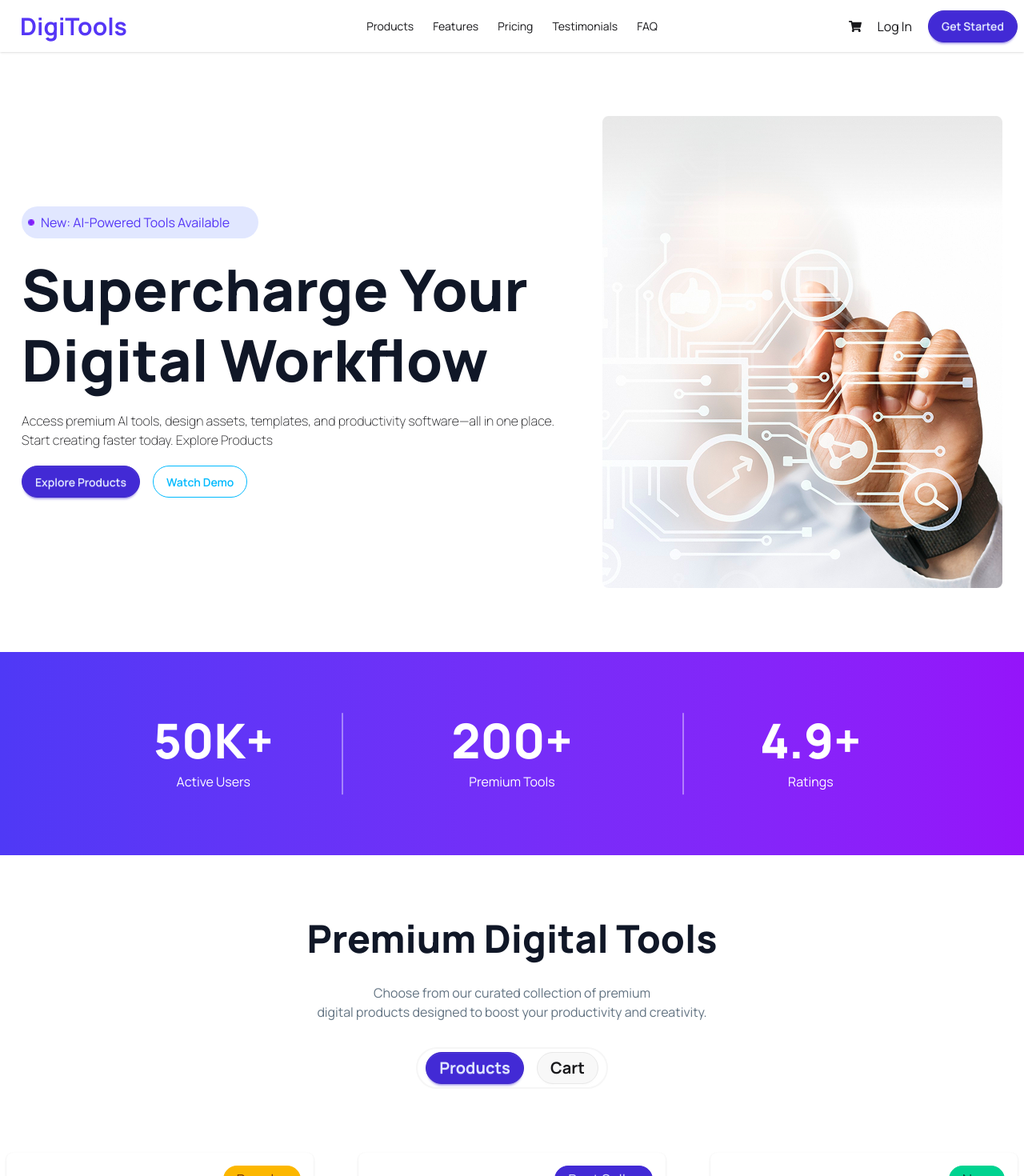
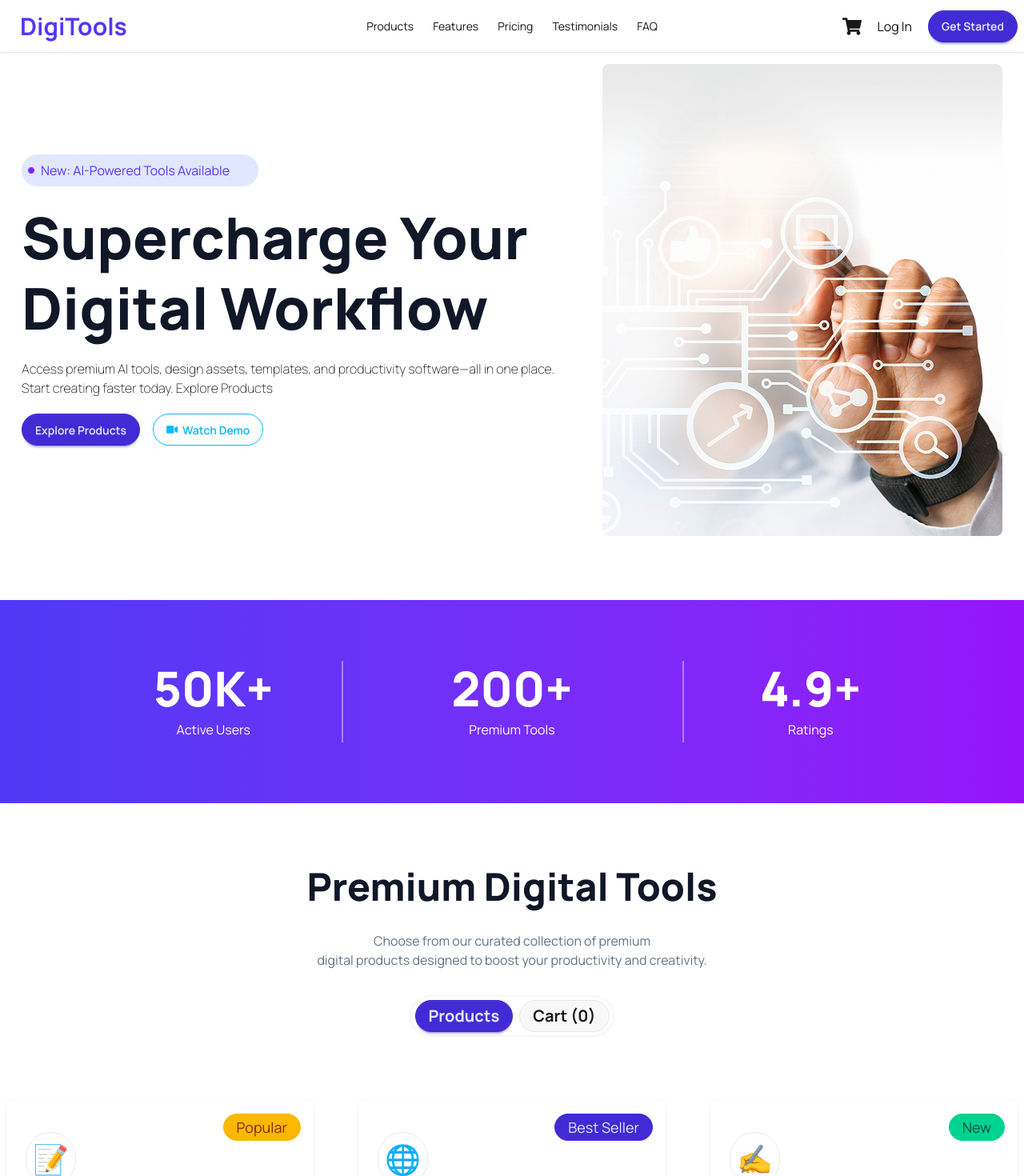
Before and after one commit to mohsin6862/Digi-tools, a React (Vite) app: page / in a window 1280 px wide. Shown: the top 1470 px of the page at 80% size. Built offline with nearby package versions, Linux system fonts and the light colour scheme.

Commit message:
All functionality done

```diff
--- a/src/App.jsx
+++ b/src/App.jsx
@@ -4,7 +4,7 @@ import Navbar from './Components/Navbar/Navbar'
 import { ToastContainer } from 'react-toastify'
 import Showcase from './Components/Showcase/Showcase'
 import DigitalTools from './Components/DigitalTools/DigitalTools'
-import { Suspense } from 'react'
+import { Suspense, useState } from 'react'
 import GetStarted from './Components/GetStarted/GetStarted'
 import Pricing from './Components/Pricing/Pricing'
 import Transform from './Components/Transform/Transform'
@@ -13,16 +13,17 @@ import Footer from './Components/Footer/Footer'
 function App() {
 const productsPromise = fetch('products.json')
 .then(res=> res.json())
+ const [cart,setCart]=useState([]);
   return (
     <>
      <div className='max-w-7xl mx-auto'>
-      <Navbar></Navbar>
+      <Navbar cart={cart} ></Navbar>
       <Banner></Banner>
      </div>
      <Showcase></Showcase>
      <div className='max-w-7xl mx-auto'>
       <Suspense fallback={<span className="loading loading-bars loading-xl"></span>}>
-        <DigitalTools productsPromise={productsPromise}></DigitalTools>
+        <DigitalTools productsPromise={productsPromise} cart={cart} setCart={setCart}></DigitalTools>
       </Suspense>
       <GetStarted></GetStarted>
       <Pricing></Pricing>
--- a/src/Components/Banner/Banner.jsx
+++ b/src/Components/Banner/Banner.jsx
@@ -1,6 +1,7 @@
 import React from "react";
 import bannerImg from '../../assets/products/banner.png'
 import circleImg from '../../assets/products/Rectangle 4.png'
+import { FaVideo } from "react-icons/fa";
 const Banner = () => {
   return (
     <div className="my-20 md:flex justify-items-center  items-center justify-around">
@@ -19,7 +20,7 @@ const Banner = () => {
         </p>
         <div className="space-x-4 text-center lg:text-left">
             <button className="btn btn-primary rounded-3xl">Explore Products</button>
-            <button className="btn btn-outline btn-info rounded-3xl">Watch Demo</button>
+            <button className="btn btn-outline btn-info rounded-3xl"><FaVideo></FaVideo> Watch Demo</button>
         </div>
       </div>
 
--- a/src/Components/Cart/Cart.jsx
+++ b/src/Components/Cart/Cart.jsx
@@ -1,5 +1,6 @@
 import React from 'react';
 import { FaFacebook } from 'react-icons/fa';
+import { toast } from 'react-toastify';
 
 const Cart = ({ cart, setCart }) => {
 
@@ -7,8 +8,17 @@ const Cart = ({ cart, setCart }) => {
 
     const handleRemove = (id) => {
         const remaining = cart.filter(item => item.id !== id);
+        toast.warn("Removed Successfully")
         setCart(remaining);
     };
+    const handleCheckOut =()=>{
+        if(cart.length==0){
+            toast.error('Your Cart is Empty')
+            return
+        }
+        setCart([]);
+        toast("Thanks for your Purchase")
+    }
 
     return (
         <div className='border border-[rgb(246,246,246)] p-10 bg-base-200 my-20 rounded-2xl'>
@@ -52,7 +62,7 @@ const Cart = ({ cart, setCart }) => {
                 <h3 className='font-bold text-xl'>${total}</h3>
             </div>
 
-            <button className='btn btn-primary w-full rounded-3xl mt-4'>
+            <button onClick={()=>{handleCheckOut()}} className='btn btn-primary w-full rounded-3xl mt-4'>
                 Proceed to Checkout
             </button>
 
--- a/src/Components/DigitalTools/DigitalTools.jsx
+++ b/src/Components/DigitalTools/DigitalTools.jsx
@@ -2,20 +2,20 @@ import React, { use, useState } from 'react';
 import ProductCard from '../ProductCard/ProductCard';
 import Cart from '../Cart/Cart';
 
-const DigitalTools = ({productsPromise}) => {
+const DigitalTools = ({productsPromise,cart,setCart}) => {
     const products = use(productsPromise)
     // console.log(products)
     const [toggle,setToggle]=useState('product');
-    const [cart,setCart]=useState([]);
+
     console.log(toggle)
     return (
         <div className='my-20'>
             <div className='text-center space-y-8'>
                 <h1 className='text-[#101727] text-5xl font-extrabold'>Premium Digital Tools</h1>
                 <p className='text-[#627382]'>Choose from our curated collection of premium <br /> digital products designed to boost your productivity and creativity.</p>
-                <div className='border-2 p-1 rounded-4xl w-60 mx-auto border-[#F6F6F6] space-x-4'>
+                <div className='border-2 p-1 rounded-4xl w-64 mx-auto border-[#F6F6F6] space-x-2'>
                     <button onClick={()=>{setToggle('product')}} className={`${toggle==='product'? "btn-primary" :'' } btn font-bold rounded-3xl text-xl `}>Products</button>
-                    <button onClick={()=>{setToggle('cart')}} className={`${toggle==='cart'? "btn-primary":''} btn font-bold rounded-3xl text-xl `}>Cart</button>
+                    <button onClick={()=>{setToggle('cart')}} className={`${toggle==='cart'? "btn-primary":''} btn font-bold rounded-3xl text-xl `}>Cart ({cart.length})</button>
                 </div>
             </div>
          {
--- a/src/Components/Navbar/Navbar.jsx
+++ b/src/Components/Navbar/Navbar.jsx
@@ -1,9 +1,9 @@
 import React from 'react';
 import { FaShoppingCart } from 'react-icons/fa';
 
-const Navbar = () => {
+const Navbar = ({cart}) => {
     return (
-         <div className="navbar bg-base-100 shadow-sm ">
+         <div className="navbar bg-base-100 shadow-sm fixed top-0 left-0 w-full z-50">
   <div className="navbar-start ">
     <div className="dropdown">
       <div tabIndex={0} role="button" className="btn btn-ghost lg:hidden">
@@ -31,8 +31,21 @@ const Navbar = () => {
     </ul>
   </div>
   <div className="navbar-end space-x-5">
-    <FaShoppingCart></FaShoppingCart>
-     <a>Log In</a>
+    <div className="relative cursor-pointer">
+
+                    <FaShoppingCart className="text-2xl" />
+
+                    {/* Badge */}
+                    {
+                        cart.length > 0 && (
+                            <span className="absolute -top-2 -right-2 bg-error text-white text-xs w-5 h-5 flex items-center justify-center rounded-full">
+                                {cart.length}
+                            </span>
+                        )
+                    }
+
+                </div>
+     <a>Log In </a>
     <a className="btn btn-primary rounded-3xl">Get Started</a>
   </div>
 </div>
--- a/src/Components/ProductCard/ProductCard.jsx
+++ b/src/Components/ProductCard/ProductCard.jsx
@@ -1,15 +1,24 @@
-import React from "react";
+import React, { useState } from "react";
 import { toast } from "react-toastify";
 
-const ProductCard = ({ product,cart,setCart }) => {
+const ProductCard = ({ product, cart, setCart }) => {
   // console.log(product);
   const { name, price, description, period, tag, tagType, features, icon } =
     product;
-    const handleBuyNow =(product)=>{
-      // console.log("BuyNow Button clicked",product)
-      setCart([...cart,product])
-      toast.success(`${product.name} is successfully added to cart`)
+    const [added,setAdded]=useState(false)
+  const handleBuyNow = (product) => {
+    const exists = cart.find((item) => item.id === product.id);
+
+    if (exists) {
+
+      toast.error(`${product.name} is already in your cart`);
+      return;
     }
+
+    setCart([...cart, product]);
+    setAdded(true)
+    toast.success(`${product.name} added to cart`);
+  };
   return (
     <div>
       <div className="card w-96 bg-base-100 shadow-sm relative">
@@ -29,13 +38,17 @@ const ProductCard = ({ product,cart,setCart }) => {
           )}
           <br />
           <div>
-            <span className="text-4xl border border-[#eae6e6] p-2 rounded-full">{icon}</span>
+            <span className="text-4xl border border-[#eae6e6] p-2 rounded-full">
+              {icon}
+            </span>
           </div>
           <div className="space-y-5 mt-8">
-
             <h2 className="text-3xl font-bold">{name}</h2>
             <p className="text-[#627382] text-lg">{description}</p>
-                <h3><span className="text-3xl font-bold">${price} </span><span className="text-xl text-[#627382]">/{period}</span> </h3>
+            <h3>
+              <span className="text-3xl font-bold">${price} </span>
+              <span className="text-xl text-[#627382]">/{period}</span>{" "}
+            </h3>
           </div>
 
           <ul className="mt-6 flex flex-col gap-2 text-xs">
@@ -60,7 +73,14 @@ const ProductCard = ({ product,cart,setCart }) => {
             ))}
           </ul>
           <div className="mt-6">
-            <button onClick={()=>{handleBuyNow(product)}} className="btn btn-primary btn-block rounded-3xl font-bold text-lg">Buy Now</button>
+            <button
+              onClick={() => {
+                handleBuyNow(product);
+              }}
+              className={`btn ${added? "btn-success": "btn-primary"}  btn-block rounded-3xl font-bold text-lg`}
+            >
+              {added? 'Added to Cart' : "Buy Now"}
+            </button>
           </div>
         </div>
       </div>
```
Lines whose indentation alone changed are shown as unchanged.
